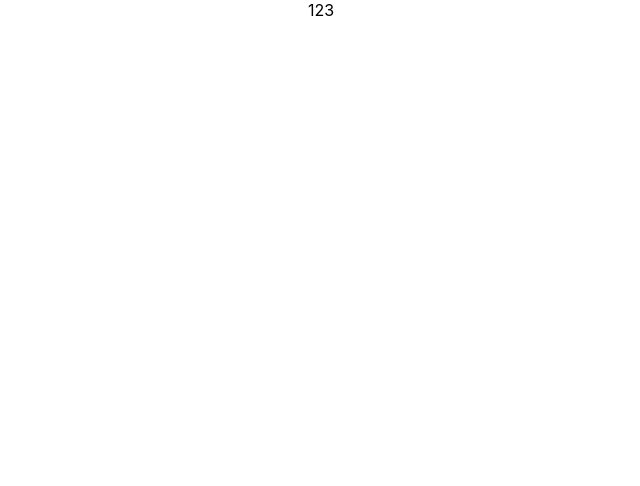
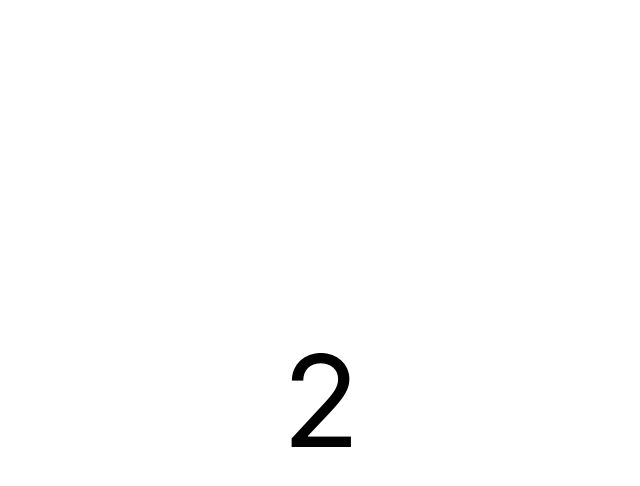
Before and after one commit to timager/custom-counters, a React (Create React App) app: page / in a window 1280 px wide. Shown: the top 486 px of the page, without its empty margins (319-959 px from the left). Built offline with nearby package versions, Linux system fonts and the light colour scheme; the HTML template or start-up script is replaced by a standard one.

Commit message:
Разработана страница отображающая случайное число от 1 до 6 (игральный кубик) по центру экрана при загрузке

```diff
--- a/src/App.css
+++ b/src/App.css
@@ -1,3 +1,10 @@
-.App {
-  text-align: center;
+.app {
+    height: 100vh;
+    display: flex;
+    align-items: center;
+    justify-content: center;
 }
+
+.random-number {
+    font-size: 128px;
+}
--- a/src/App.js
+++ b/src/App.js
@@ -2,10 +2,18 @@ import './App.css'
 
 function App () {
   return (
-    <div className="App">
-      123
+    <div className={'app'}>
+      <div className={'random-number'}>
+        {getRandomInDiapason(1, 6)}
+      </div>
     </div>
   )
 }
 
+function getRandomInDiapason (min, max) {
+  min = Math.ceil(min)
+  max = Math.floor(max + 1)
+  return Math.floor(Math.random() * (max - min)) + min
+}
+
 export default App
```
